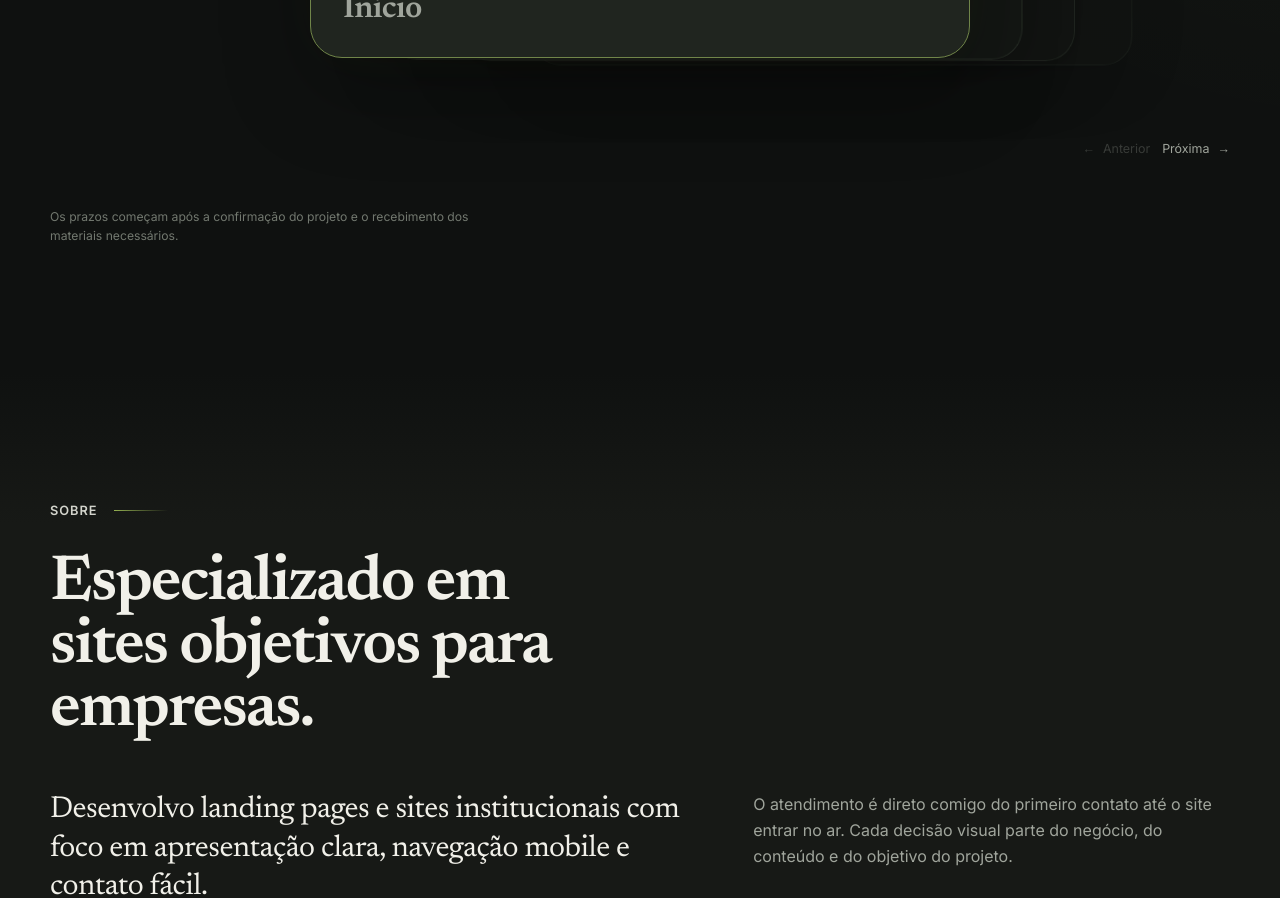
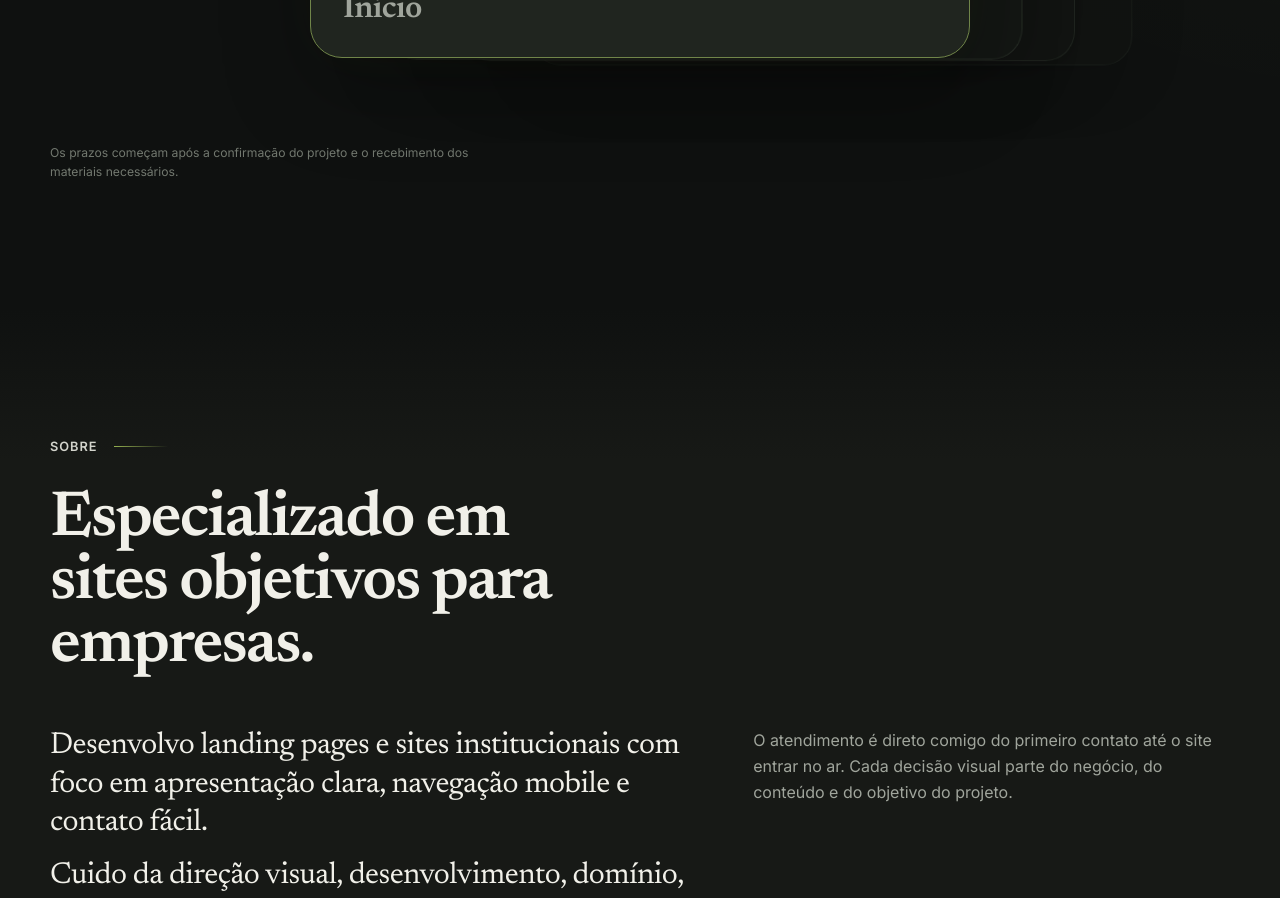
Before and after one commit to gabrieljmeira/gabriel-justin-site, a Next.js app: page / in a window 1280 px wide. Shown: the part 5660-6558 px from the top of the page. Built offline with nearby package versions, Linux system fonts and the light colour scheme.

Commit message:
ux: navigate process deck directly from cards

```diff
--- a/components/ProcessStepper.tsx
+++ b/components/ProcessStepper.tsx
@@ -140,7 +140,7 @@ export function ProcessStepper() {
                 aria-controls={`process-card-panel-${index}`}
                 tabIndex={selected ? 0 : -1}
                 className={`process-deck-card ${selected ? "is-active" : ""} ${completed ? "is-complete" : ""}`}
-                onClick={() => selectStep(index)}
+                onClick={() => selectStep(selected && index < steps.length - 1 ? index + 1 : index)}
                 onKeyDown={(event) => handleKey(event, index)}
                 style={{
                   zIndex: 20 - distance,
@@ -179,25 +179,6 @@ export function ProcessStepper() {
           })}
         </div>
 
-        <div className="process-deck-footer">
-          <div className="process-controls">
-            <button
-              type="button"
-              onClick={() => selectStep(Math.max(0, active - 1))}
-              disabled={active === 0}
-            >
-              <span aria-hidden="true">←</span> Anterior
-            </button>
-
-            <button
-              type="button"
-              onClick={() => selectStep(Math.min(steps.length - 1, active + 1))}
-              disabled={active === steps.length - 1}
-            >
-              Próxima <span aria-hidden="true">→</span>
-            </button>
-          </div>
-        </div>
       </div>
     </>
   );
```
